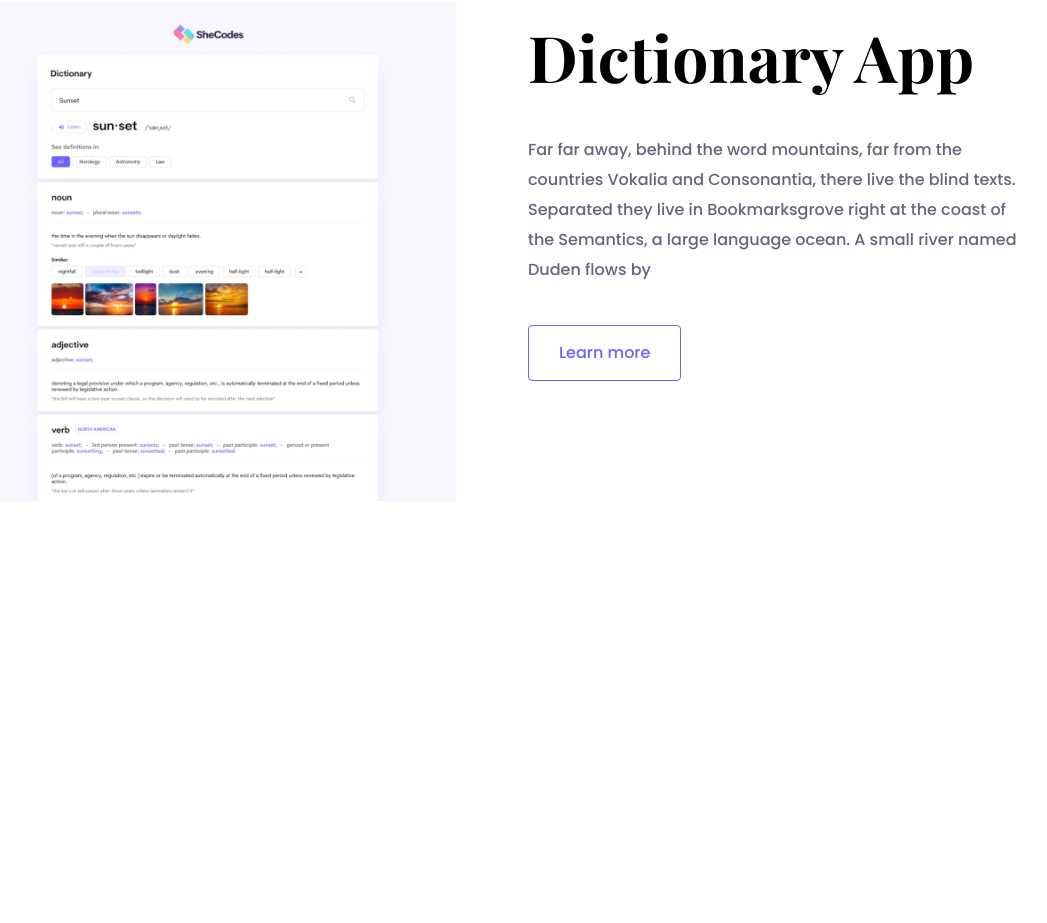
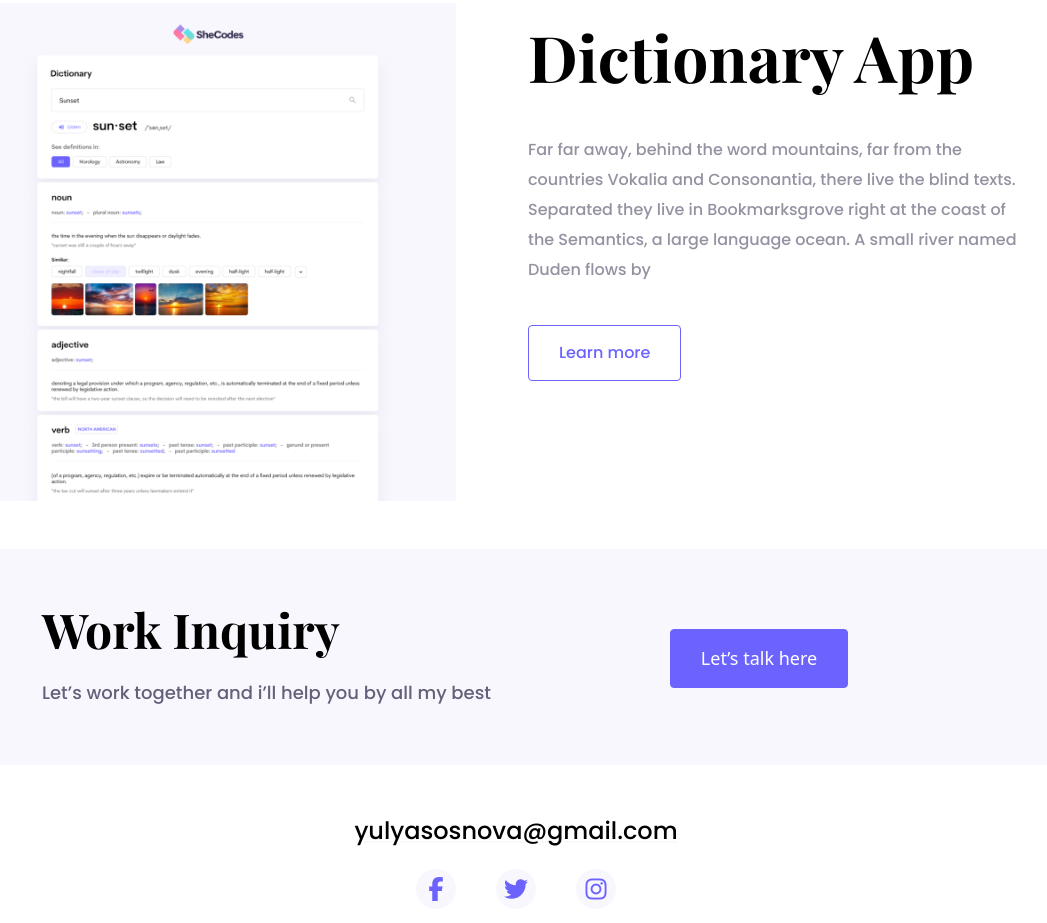
Before and after one commit to Yuliia2280/portfolio-project, a plain HTML site: page index.html in a window 1280 px wide. Shown: the part 1877-2800 px from the top of the page, without its empty margins (124-1171 px from the left). Before the commit the page ends 2426 px from the top, so only its background shows below. Drawn offline with nearby package versions, Linux system fonts and the light colour scheme.

Commit message:
Added inquiry and footer homepage content design

```diff
--- a/index.html
+++ b/index.html
@@ -34,7 +34,7 @@
       <h1>Yuliia Sosnova</h1>
       <h2>Frontend Developer, based in Europe</h2>
       <div>
-        <a href="#" class="btn btn-branding mt-3">Get Started</a>
+        <a href="#" class="btn btn-branding mt-3">Contact me</a>
       </div>
     </div>
     <div class="container">
@@ -93,6 +93,33 @@
           </div>
         </div>
       </div>
+      <div class="row work-inquiry mt-5 mb-5">
+        <div class="col">
+          <h2>Work Inquiry</h2>
+          <p>Let’s work together and i’ll help you by all my best</p>
+        </div>
+        <div class="col-lg-6 text-center">
+          <a href="#" class="btn btn-branding">Let’s talk here</a>
+        </div>
+      </div>
+    </div>
+    <div class="footer d-block text-center mb-5">
+      <a
+        href="mailto:yulyasosnova@gmail.com"
+        class="link-underline-light text-black"
+        >yulyasosnova@gmail.com</a
+      >
+      <div class="d-flex justify-content-center">
+        <a href="#" class="social-media align-items-center"
+          ><i class="fa-brands fa-facebook-f" style="color: #6c63ff"></i
+        ></a>
+        <a href="#" class="social-media align-items-center"
+          ><i class="fa-brands fa-twitter" style="color: #6c63ff"></i
+        ></a>
+        <a href="#" class="social-media align-items-center"
+          ><i class="fa-brands fa-instagram" style="color: #6c63ff"></i
+        ></a>
+      </div>
     </div>
   </body>
 </html>
--- a/styles/portfolio.css
+++ b/styles/portfolio.css
@@ -42,6 +42,7 @@
   font-size: 18px;
   line-height: 1.5;
   font-weight: 500;
+  margin-top: 40px;
 }
 .btn-branding:hover {
   background-color: var(--branding-color);
@@ -57,25 +58,59 @@
     font-size: 44px;
     line-height: 1;
   }
+  .hero h2 {
+    font-size: 20px;
+  }
+  .hero p {
+    font-size: 20px;
+  }
   .hero {
     padding: 80px 20px;
   }
-  .container .project-description {
+  .container .project-description,
+  .work-inquiry {
     text-align: center;
     padding-left: 10px;
     padding-right: 10px;
   }
   .container .project-description h2 {
     font-size: 44px;
-    margin: 0;
   }
-  p {
-    margin: 0;
+
+  .container .work-inquiry h2 {
+    font-size: 36px;
   }
+  .btn-branding {
+    margin-top: 10px;
+    margin-bottom: 20px;
+  }
+  .footer a {
+    font-size: 18px;
+  }
+  .footer .social-media {
+    padding-top: 5px;
+  }
+  .container .work-inquiry {
+    padding: 0;
+  }
+}
+.work-inquiry {
+  background-color: var(--secondary-color);
+  margin-left: 2px;
+  margin-right: 2px;
+  border-radius: 20px;
+  padding: 40px 70px;
 }
 .container h2 {
   font-family: var(--heading-font-family);
   font-size: 64px;
+  color: black;
+  line-height: 1.7;
+  font-weight: 700;
+}
+.work-inquiry h2 {
+  font-family: var(--heading-font-family);
+  font-size: 48px;
   color: black;
   line-height: 1.7;
   font-weight: 700;
@@ -86,6 +121,7 @@
   color: #272142;
   line-height: 1.7;
   font-weight: normal;
+  opacity: 0.7;
 }
 .project-description {
   padding-left: 60px;
@@ -118,3 +154,16 @@
   border-color: var(--branding-color);
   outline: 5px solid #c4d5fe;
 }
+.footer {
+  font-family: var(--default-font-family);
+  font-size: 24px;
+  font-weight: 500;
+}
+.social-media {
+  width: 40px;
+  height: 40px;
+  background-color: var(--secondary-color);
+  border-radius: 50%;
+  margin: 20px;
+  padding-top: 3px;
+}
```
